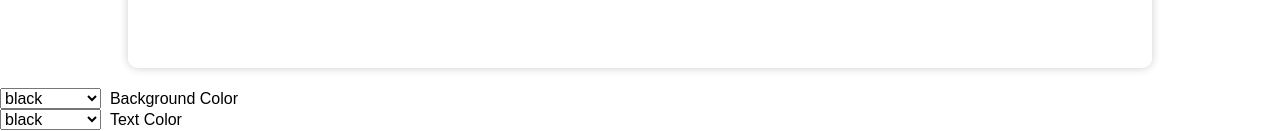
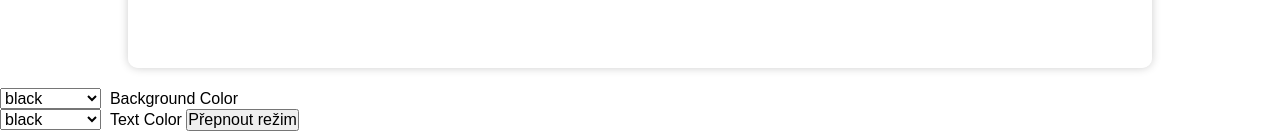
Before and after one commit to Lukynka22/Snekaershop-r, a Flask app: page /web.html in a window 1280 px wide. Shown: the part 2566-2697 px from the top of the page. Run offline with Flask 3, Linux system fonts and the light colour scheme.

Commit message:
Pridani tlacitka pro tmavý rezim web.html

```diff
--- a/app/templates/web.html
+++ b/app/templates/web.html
@@ -163,5 +163,9 @@
     <script src="nav.js"></script>
 
 
+         <button id="theme-toggle">Přepnout režim</button>
+    <script src="{{ url_for('static', filename='dark.js') }}"></script>
+
+
     </body>
     </html>
```
